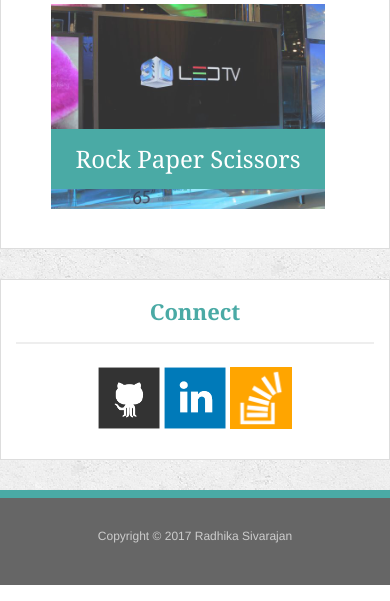
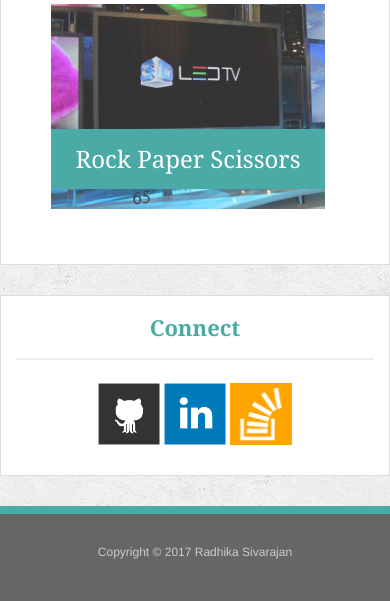
Before and after one commit to radhika-sivarajan/Bootstrap-Portfolio, a PHP site: page /portfolio.html in a window 390 px wide. Shown: the part 1349-1950 px from the top of the page. Run offline with PHP 8.4, Linux system fonts and the light colour scheme.

Commit message:
Bootstrap  files

```diff
--- a/assets/css/style.css
+++ b/assets/css/style.css
@@ -65,8 +65,6 @@ nav a:first-child {
   margin: 30px 0px;
   padding: 30px;
 }
-
-#portfolio{ height: 900px; }
 
 #aboutme h2, #contact h2, #portfolio h2 {
   padding-bottom: 20px;
@@ -159,7 +157,3 @@ footer {
   border-top: 8px solid #4aaaa5;
   padding: 30px 0;
 }
-
-@media screen and (max-width: 640px){
-  #portfolio{ height: 1400px; }
-}
```
